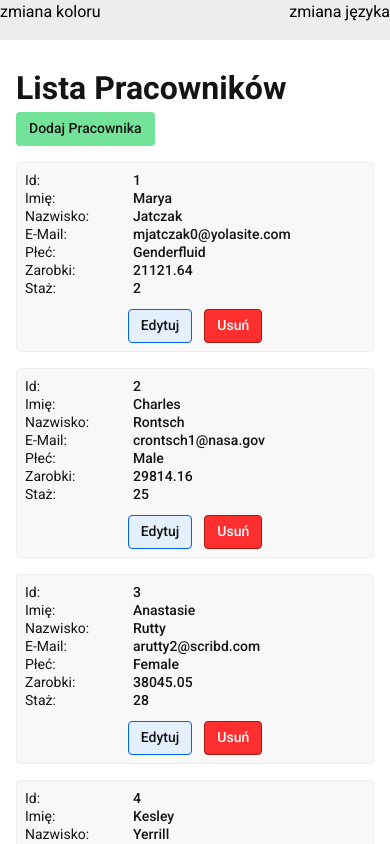
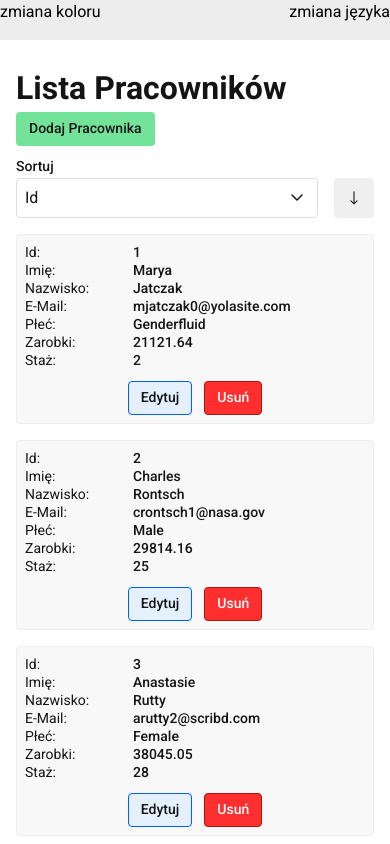
Before and after one commit to paloboo/SwiftRecruitmentTask, a Vue app: page / in a window 390 px wide. Shown: the top 844 px of the page. Built offline with nearby package versions, Linux system fonts and the light colour scheme; data requests are answered from the project's data file.

Commit message:
sorting for mobile with dropdown and button

```diff
--- a/src/assets/translations/translations.json
+++ b/src/assets/translations/translations.json
@@ -11,7 +11,8 @@
     "id": "id",
     "last_name": "surname",
     "remove": "remove",
-    "results_per_page": "results per page"
+    "results_per_page": "results per page",
+    "sort": "sort by"
   },
   "pl": {
     "add_employee": "dodaj pracownika",
@@ -25,6 +26,7 @@
     "id": "id",
     "last_name": "nazwisko",
     "remove": "usuń",
-    "results_per_page": "wyników na stronę"
+    "results_per_page": "wyników na stronę",
+    "sort": "sortuj"
   }
 }
--- a/src/components/InputElems/Dropdown.vue
+++ b/src/components/InputElems/Dropdown.vue
@@ -5,7 +5,7 @@
                 <span>{{dropdownDesc}}</span>
             </div>
             <div class="chosen_option_value">
-                <span>{{chosenOption}}</span>
+                <span>{{isTranslated ? $translations[language][chosenOption]: chosenOption}}</span>
                 <div class="option_arrow_head">
                     <ArrowHeadIcon />
                 </div>
@@ -23,7 +23,7 @@
                 </div>
                 <div class="content_wrapper">
                     <div class="content_single" :class="{'current': option === chosenOption}" v-for="option in options" :key="option" @click="handleOptionClicked(option)">
-                        <p>{{option}}</p>
+                        <span>{{isTranslated ? $translations[language][option] :option}}</span>
                     </div>
                 </div>
             </div>
@@ -46,6 +46,14 @@ export default {
             type: String,
             default: ''
         },
+        isTranslated: {
+            type: Boolean,
+            default: false
+        },
+        isSmall: {
+            type: Boolean,
+            default: false
+        },
         options: {
             type: Array,
             default() {
@@ -54,10 +62,6 @@ export default {
                 ]
             }
         },
-        isSmall: {
-            type: Boolean,
-            default: false
-        }
     },
     data() {
         return {
@@ -98,12 +102,14 @@ export default {
                 display: flex;
                 height: 40px;
                 justify-content: space-between;
+                max-width: 328px;
                 padding: 8px;
-                width: 328px;
+                width: 100%;
 
                 span {
                     font-size: 16px;
                     line-height: 24px;
+                    text-transform: capitalize;
                 }
             }
 
@@ -195,6 +201,10 @@ export default {
                         padding: 8px 12px;
                         transition: background-color .3s ease-in-out;
 
+                        span {
+                            text-transform: capitalize;
+                        }
+
                         &:hover {
                             @media screen and (min-width: 1280px) {
                                 background-color: v-bind('displayColorGetter("gray100")');
@@ -206,6 +216,7 @@ export default {
                             border-bottom: 1px solid transparent;
                             background-color: v-bind('displayColorGetter("gray200")');
                             border-radius: 8px;
+                            pointer-events: none;
                         }
 
                         &:last-of-type {
--- a/src/components/Table/Table.vue
+++ b/src/components/Table/Table.vue
@@ -1,10 +1,25 @@
 <template>
     <div class="table">
         <div class="table_title">
-            <h1>{{$translations[currentLanguageCp]['employee_list']}}</h1>
+            <div class="title_btn_wrapper">
+                <h1>{{ $translations[currentLanguageCp]['employee_list'] }}</h1>
                 <Btn type="add">
-                {{$translations[currentLanguageCp]['add_employee']}}
+                    {{ $translations[currentLanguageCp]['add_employee'] }}
                 </Btn>
+            </div>
+            <div class="table_title_sort_by" v-if="allEmployees.length>0">
+                <Dropdown
+                    :dropdownDesc="$translations[language]['sort']"
+                    :options="Object.keys(allEmployees[0])"
+                    :currentOption="sortedBy"
+                    @optionChanged="(option) => sort(option)"
+                    isTranslated/>
+                <div class="sort_by_btn" :class="{'rotated': sortingAsc}">
+                    <Btn @click="sort(sortedBy)">
+                        <ArrowIcon/>
+                    </Btn>
+                </div>
+            </div>
         </div>
         <template v-if="allEmployees.length>0">
             <TableHeading
@@ -29,7 +44,9 @@
 </template>
 
 <script>
+import ArrowIcon from "../Icons/ArrowIcon.vue";
 import Btn from "../InputElems/Btn.vue";
+import Dropdown from "../InputElems/Dropdown.vue";
 import Pagination from "../InputElems/Pagination.vue";
 import TableHeading from "./TableHeading.vue";
 import TableRow from "./TableRow.vue";
@@ -37,6 +54,8 @@ import TableRow from "./TableRow.vue";
 export default {
     name: "Table",
     components: {
+        ArrowIcon,
+        Dropdown,
         Btn,
         Pagination,
         TableHeading,
@@ -49,7 +68,7 @@ export default {
                 from: 0,
                 to: 10,
             },
-            sortedBy: '',
+            sortedBy: 'id',
             sortingAsc: true,
         }
     },
@@ -73,9 +92,9 @@ export default {
             }
             this.sortedBy = column;
             if (this.sortingAsc) {
-                this.allEmployees = this.allEmployees.sort((a,b) => a[this.sortedBy] > b[this.sortedBy] ? 1 : -1);
+                this.allEmployees = this.allEmployees.sort((a, b) => a[this.sortedBy] > b[this.sortedBy] ? 1 : -1);
             } else {
-                this.allEmployees = this.allEmployees.sort((a,b) => a[this.sortedBy] > b[this.sortedBy] ? -1 : 1);
+                this.allEmployees = this.allEmployees.sort((a, b) => a[this.sortedBy] > b[this.sortedBy] ? -1 : 1);
             }
         }
         //     fetch('http://localhost:3000/employees/1', {
@@ -131,6 +150,7 @@ export default {
     width: 100%;
 
     .table_title {
+        .title_btn_wrapper {
             h1 {
                 font-size: 32px;
                 line-height: 48px;
@@ -141,6 +161,49 @@ export default {
                 align-items: center;
                 display: flex;
                 justify-content: space-between;
+            }
+        }
+
+        .table_title_sort_by {
+            align-items: end;
+            display: flex;
+            gap: 8px;
+            justify-content: space-between;
+            margin-top: 8px;
+            max-width: 360px;
+
+            .dropdown {
+                width: calc(100% - 56px);
+            }
+
+            .sort_by_btn {
+                .button {
+                    width: 40px;
+                    height: 40px;
+
+                    :deep(span) {
+                        display: flex;
+                        transition: transform .3s ease-in-out;
+                        transform: rotate(90deg);
+                    }
+                }
+
+
+                &.rotated {
+                    .button {
+                        :deep(span) {
+                            transform: rotate(270deg);
+                        }
+                    }
+                }
+
+
+            }
+
+
+            @media screen and (min-width: 1280px) {
+                display: none;
+            }
         }
     }
 
```
Lines whose indentation alone changed are shown as unchanged.
